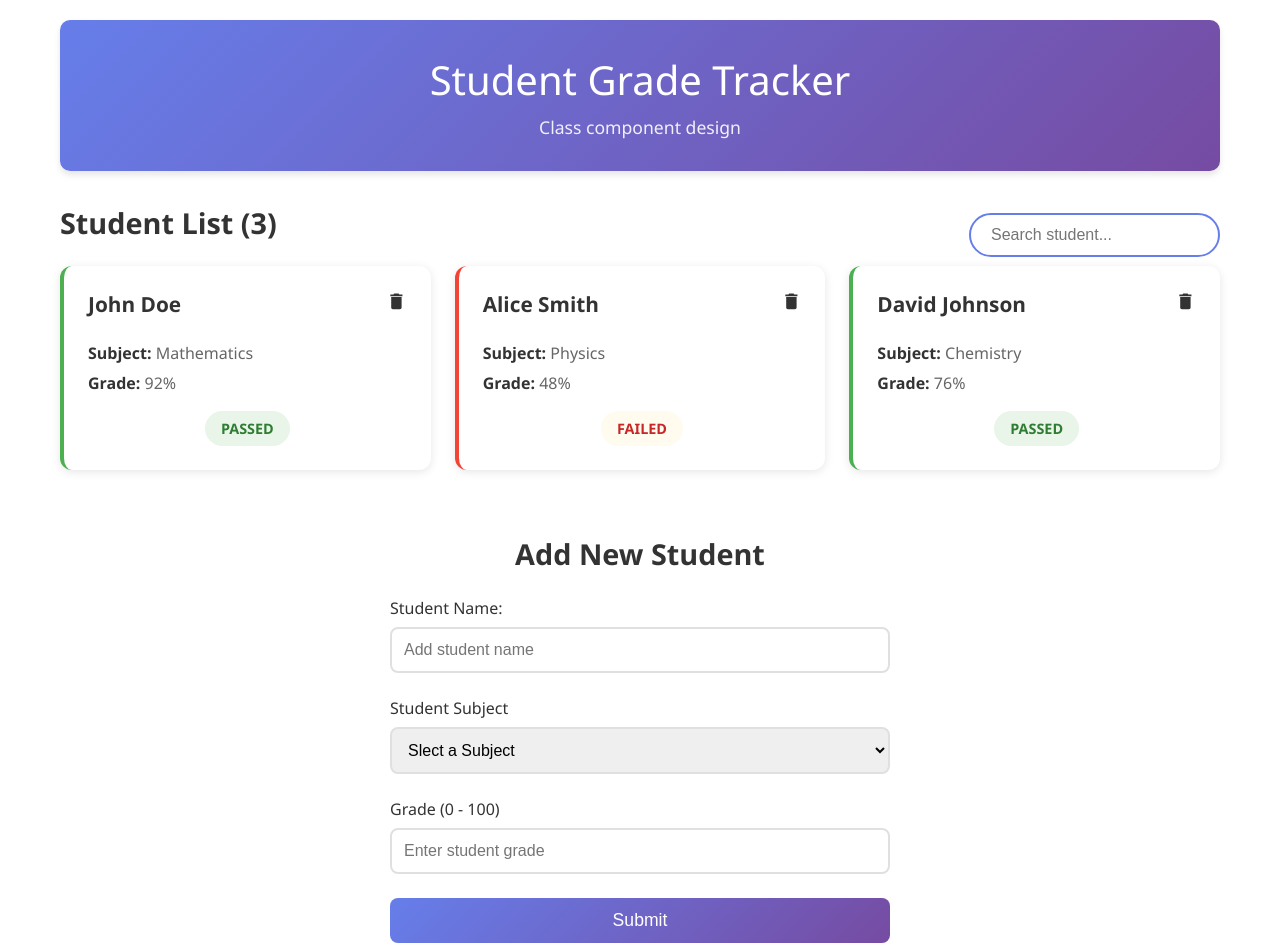
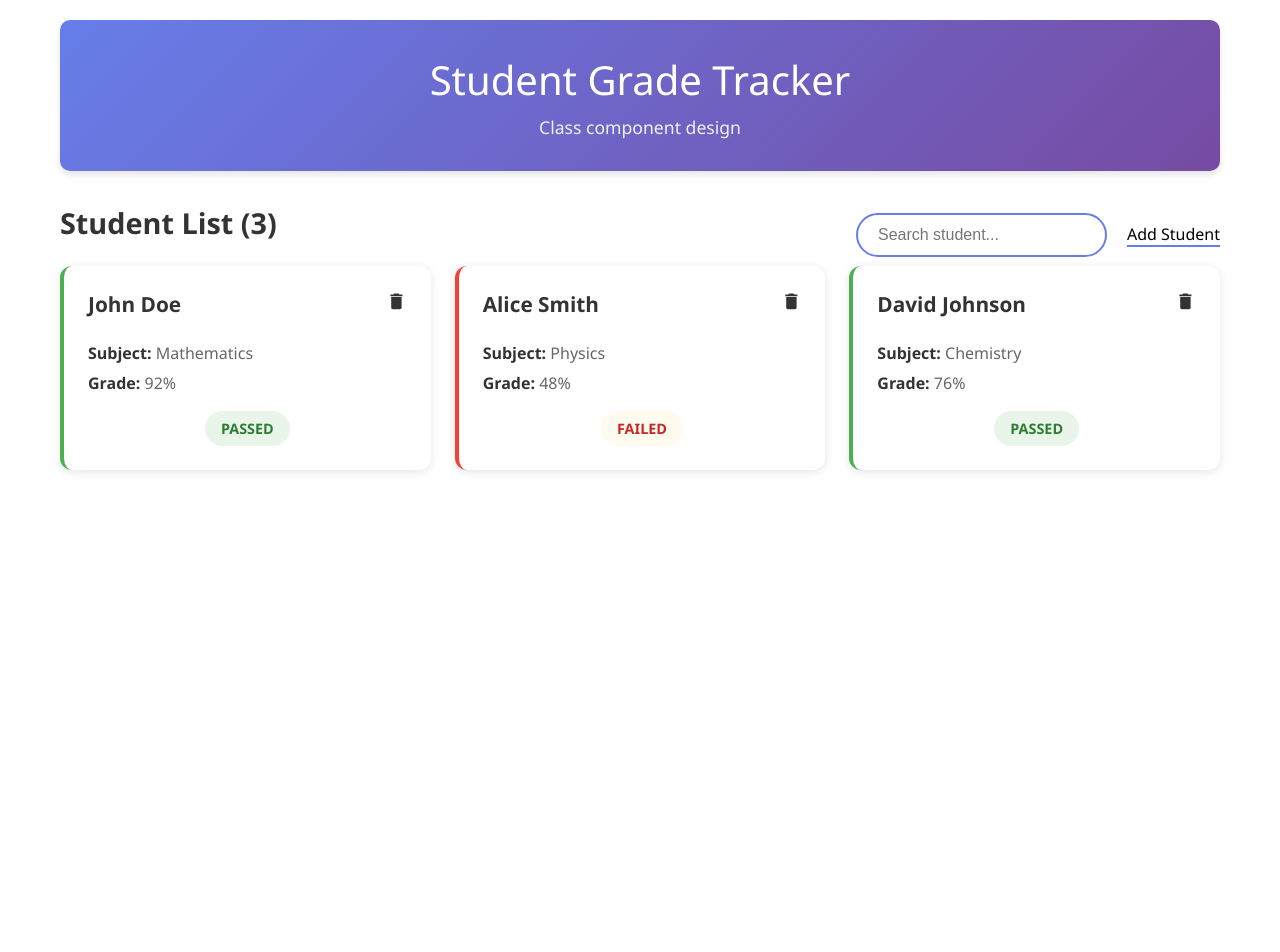
Before and after one commit to Vishalp001/student-grade-tracker, a React (Create React App) app: page / in a window 1280 px wide. Shown: the top 952 px of the page. After the commit the page ends 800 px from the top, so only its background shows below. Built offline with nearby package versions, Linux system fonts and the light colour scheme.

Commit message:
feat: create multiple component

```diff
--- a/src/App.css
+++ b/src/App.css
@@ -33,6 +33,17 @@
   align-items: center;
   gap: 20px;
   flex-wrap: wrap;
+}
+.ssHeaderRight {
+  display: flex;
+  justify-content: space-between;
+  align-items: center;
+  gap: 20px;
+  flex-wrap: wrap;
+}
+.addStudentBtn {
+  border-bottom: 2px solid #667eea;
+  cursor: pointer;
 }
 .searchContainer {
   display: flex;
@@ -135,10 +146,8 @@
 
 .addStudentSection {
   background: white;
-  padding: 2rem;
   border-radius: 12px;
   box-sizing: 0 2px 10px rgba(0, 0, 0, 0.1);
-  margin-top: 2rem;
 }
 .addStudentSection h2 {
   color: #333;
@@ -211,30 +220,22 @@
   position: fixed;
   top: 0;
   left: 0;
-
   width: 100%;
   height: 100vh;
-
   background: rgba(0, 0, 0, 0.5);
-
   display: flex;
   justify-content: center;
   align-items: center;
-
   z-index: 1000;
 }
 
 .modal {
   width: 400px;
   max-width: 90%;
-
   background: #fff;
-
   padding: 24px;
   border-radius: 12px;
-
   box-shadow: 0 10px 30px rgba(0, 0, 0, 0.2);
-
   animation: modalFade 0.2s ease;
 }
 
--- a/src/App.js
+++ b/src/App.js
@@ -1,12 +1,17 @@
 import React from 'react'
 import './App.css'
-import { MdDelete } from 'react-icons/md'
+import StudentCard from './comonents/StudentCard'
+import DeleteModal from './comonents/DeleteModal'
+import StudentList from './comonents/StudentList'
+import AddStudentForm from './comonents/AddStudentForm'
 
 class App extends React.Component {
   constructor(props) {
     super(props)
     this.state = {
       isDeleteModalOpen: false,
+      isStudentModalOpen: false,
+
       students: [
         {
           id: 1,
@@ -75,6 +80,7 @@ class App extends React.Component {
 
     this.setState({
       students: [...this.state.students, newStudent],
+      isStudentModalOpen: false,
       newStudent: {
         name: '',
         subject: '',
@@ -111,6 +117,12 @@ class App extends React.Component {
     })
   }
 
+  openStudentModal = () => {
+    this.setState({
+      isStudentModalOpen: true,
+    })
+  }
+
   renderStudentList(filteredStudents) {
     if (this.state.students?.length === 0) {
       return (
@@ -129,37 +141,7 @@ class App extends React.Component {
     }
 
     return filteredStudents?.map((student) => (
-      <div
-        key={student.id}
-        className={`studentCard ${student.passed ? 'passed' : 'failed'}`}
-      >
-        <div className='studentInfo'>
-          <div className='studentInfoHeader'>
-            <h3>{student.name}</h3>
-            <h3
-              className='deleteIcon'
-              onClick={() => this.openDeleteModal(student.id)}
-            >
-              <MdDelete />
-            </h3>
-          </div>
-          <p style={{ textTransform: 'capitalize' }}>
-            <strong>Subject: </strong>
-            {student.subject}
-          </p>
-          <p>
-            <strong>Grade: </strong>
-            {student.grade}%
-          </p>
-        </div>
-        <div className='studentStatus'>
-          <span
-            className={`status ${student.passed ? 'statusPassed' : 'statusFailed'}`}
-          >
-            {student.passed ? 'PASSED' : 'FAILED'}
-          </span>
-        </div>
-      </div>
+      <StudentCard student={student} openDeleteModal={this.openDeleteModal} />
     ))
   }
 
@@ -170,28 +152,11 @@ class App extends React.Component {
     return (
       <div className='App'>
         {this.state.isDeleteModalOpen && (
-          <div className='modalOverlay'>
-            <div className='modal'>
-              <h2>Delete Student</h2>
-              <p>
-                Are you sure you want to delete this student? This action cannot
-                be undone.
-              </p>
-
-              <div className='modalActions'>
-                <button onClick={this.closeDeleteModal}>Cancel</button>
-
-                <button
-                  onClick={() =>
-                    this.handleDeleteStudent(this.state.selectedStudentId)
-                  }
-                  className='deleteBtn'
-                >
-                  Delete
-                </button>
-              </div>
-            </div>
-          </div>
+          <DeleteModal
+            selectedStudentId={this.state.selectedStudentId}
+            handleDeleteStudent={this.handleDeleteStudent}
+            closeDeleteModal={this.closeDeleteModal}
+          />
         )}
         <header className='appHeader'>
           <h1>Student Grade Tracker</h1>
@@ -199,80 +164,24 @@ class App extends React.Component {
         </header>
 
         <div className='appMain'>
-          <section className='studentSection'>
-            <div className='sSHeader'>
-              <h2 className='studentList'>
-                Student List ({filteredStudents.length})
-              </h2>
-              <div className='searchContainer'>
-                <input
-                  type='text'
-                  value={this.state.searchTerm}
-                  placeholder='Search student...'
-                  onChange={this.handleSearchInput}
-                />
-              </div>
-            </div>
-            <div className='studentsGrid'>
-              {this.renderStudentList(filteredStudents)}
-            </div>
-          </section>
+          <StudentList
+            searchTerm={this.state.searchTerm}
+            filteredStudents={filteredStudents}
+            handleSearchInput={this.handleSearchInput}
+            openStudentModal={this.openStudentModal}
+          />
+          <div className='studentsGrid'>
+            {this.renderStudentList(filteredStudents)}
+          </div>
 
-          <section className='addStudentSection'>
-            <h2>Add New Student</h2>
-            <form
-              action=''
-              onSubmit={this.handleOnSubmit}
-              className='addStudentForm'
-            >
-              <div className='formGroup'>
-                <label htmlFor='studentName'>Student Name:</label>
-                <input
-                  type='text'
-                  placeholder='Add student name'
-                  value={this.state.newStudent.name}
-                  onChange={this.handleInputChange}
-                  id='studentName'
-                  name='name'
-                />
-              </div>
-
-              <div className='formGroup'>
-                <label htmlFor='studentSubject'>Student Subject</label>
-                <select
-                  name='subject'
-                  id='studentSubject'
-                  value={this.state.newStudent.subject}
-                  onChange={this.handleInputChange}
-                >
-                  <option value=''>Slect a Subject</option>
-                  <option value='mathematics'>Mathematics</option>
-                  <option value='physics'>Physics</option>
-                  <option value='chemistry'>Chemistry</option>
-                  <option value='biology'>Biology</option>
-                  <option value='history'>History</option>
-                  <option value='english'>English</option>
-                </select>
-              </div>
-
-              <div className='formGroup'>
-                <label htmlFor='grade'>Grade (0 - 100)</label>
-                <input
-                  type='number'
-                  min='0'
-                  max='100'
-                  name='grade'
-                  placeholder='Enter student grade'
-                  value={this.state.newStudent.grade}
-                  onChange={this.handleInputChange}
-                />
-              </div>
-
-              <button type='submit' className='submitBtn'>
-                Submit
-              </button>
-            </form>
-          </section>
+          {this.state.isStudentModalOpen && (
+            <AddStudentForm
+              newStudent={this.state.newStudent}
+              handleOnSubmit={this.handleOnSubmit}
+              handleInputChange={this.handleInputChange}
+              openStudentModal={this.openStudentModal}
+            />
+          )}
         </div>
       </div>
     )
--- /dev/null
+++ b/src/comonents/AddStudentForm.jsx
@@ -0,0 +1,68 @@
+import React, { Component } from 'react'
+
+export default class AddStudentForm extends Component {
+  render() {
+    const { newStudent, handleInputChange, handleOnSubmit } = this.props
+    return (
+      <div className='modalOverlay'>
+        <div className='modal'>
+          <section className='addStudentSection'>
+            <h2>Add New Student</h2>
+            <form
+              action=''
+              onSubmit={handleOnSubmit}
+              className='addStudentForm'
+            >
+              <div className='formGroup'>
+                <label htmlFor='studentName'>Student Name:</label>
+                <input
+                  type='text'
+                  placeholder='Add student name'
+                  value={newStudent.name}
+                  onChange={handleInputChange}
+                  id='studentName'
+                  name='name'
+                />
+              </div>
+
+              <div className='formGroup'>
+                <label htmlFor='studentSubject'>Student Subject</label>
+                <select
+                  name='subject'
+                  id='studentSubject'
+                  value={newStudent.subject}
+                  onChange={handleInputChange}
+                >
+                  <option value=''>Slect a Subject</option>
+                  <option value='mathematics'>Mathematics</option>
+                  <option value='physics'>Physics</option>
+                  <option value='chemistry'>Chemistry</option>
+                  <option value='biology'>Biology</option>
+                  <option value='history'>History</option>
+                  <option value='english'>English</option>
+                </select>
+              </div>
+
+              <div className='formGroup'>
+                <label htmlFor='grade'>Grade (0 - 100)</label>
+                <input
+                  type='number'
+                  min='0'
+                  max='100'
+                  name='grade'
+                  placeholder='Enter student grade'
+                  value={newStudent.grade}
+                  onChange={handleInputChange}
+                />
+              </div>
+
+              <button type='submit' className='submitBtn'>
+                Submit
+              </button>
+            </form>
+          </section>
+        </div>
+      </div>
+    )
+  }
+}
--- /dev/null
+++ b/src/comonents/DeleteModal.jsx
@@ -0,0 +1,30 @@
+import React, { Component } from 'react'
+
+export default class DeleteModal extends Component {
+  render() {
+    const { selectedStudentId, handleDeleteStudent, closeDeleteModal } =
+      this.props
+    return (
+      <div className='modalOverlay'>
+        <div className='modal'>
+          <h2>Delete Student</h2>
+          <p>
+            Are you sure you want to delete this student? This action cannot be
+            undone.
+          </p>
+
+          <div className='modalActions'>
+            <button onClick={closeDeleteModal}>Cancel</button>
+
+            <button
+              onClick={() => handleDeleteStudent(selectedStudentId)}
+              className='deleteBtn'
+            >
+              Delete
+            </button>
+          </div>
+        </div>
+      </div>
+    )
+  }
+}
--- /dev/null
+++ b/src/comonents/StudentCard.jsx
@@ -0,0 +1,41 @@
+import { Component } from 'react'
+import { MdDelete } from 'react-icons/md'
+
+export default class StudentCard extends Component {
+  render() {
+    const { student, openDeleteModal } = this.props
+    return (
+      <div
+        key={student.id}
+        className={`studentCard ${student.passed ? 'passed' : 'failed'}`}
+      >
+        <div className='studentInfo'>
+          <div className='studentInfoHeader'>
+            <h3>{student.name}</h3>
+            <h3
+              className='deleteIcon'
+              onClick={() => openDeleteModal(student.id)}
+            >
+              <MdDelete />
+            </h3>
+          </div>
+          <p style={{ textTransform: 'capitalize' }}>
+            <strong>Subject: </strong>
+            {student.subject}
+          </p>
+          <p>
+            <strong>Grade: </strong>
+            {student.grade}%
+          </p>
+        </div>
+        <div className='studentStatus'>
+          <span
+            className={`status ${student.passed ? 'statusPassed' : 'statusFailed'}`}
+          >
+            {student.passed ? 'PASSED' : 'FAILED'}
+          </span>
+        </div>
+      </div>
+    )
+  }
+}
--- /dev/null
+++ b/src/comonents/StudentList.jsx
@@ -0,0 +1,35 @@
+import React, { Component } from 'react'
+
+export default class StudentList extends Component {
+  render() {
+    const {
+      filteredStudents,
+      searchTerm,
+      openStudentModal,
+      handleSearchInput,
+    } = this.props
+
+    return (
+      <section className='studentSection'>
+        <div className='sSHeader'>
+          <h2 className='studentList'>
+            Student List ({filteredStudents.length})
+          </h2>
+          <div className='ssHeaderRight'>
+            <div className='searchContainer'>
+              <input
+                type='text'
+                value={searchTerm}
+                placeholder='Search student...'
+                onChange={handleSearchInput}
+              />
+            </div>
+            <p onClick={openStudentModal} className='addStudentBtn'>
+              Add Student
+            </p>
+          </div>
+        </div>
+      </section>
+    )
+  }
+}
--- a/src/index.css
+++ b/src/index.css
@@ -3,16 +3,3 @@
   padding: 0;
   box-sizing: border-box;
 }
-body {
-  margin: 0;
-  font-family:
-    -apple-system, BlinkMacSystemFont, 'Segoe UI', 'Roboto', 'Oxygen', 'Ubuntu',
-    'Cantarell', 'Fira Sans', 'Droid Sans', 'Helvetica Neue', sans-serif;
-  -webkit-font-smoothing: antialiased;
-  -moz-osx-font-smoothing: grayscale;
-}
-
-code {
-  font-family:
-    source-code-pro, Menlo, Monaco, Consolas, 'Courier New', monospace;
-}
```
Also changed, not shown: 1 other file (tests, documents, lock files or other folders).
